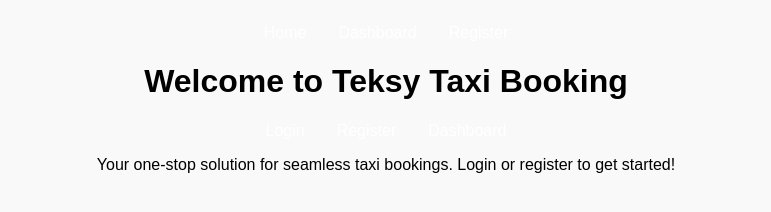
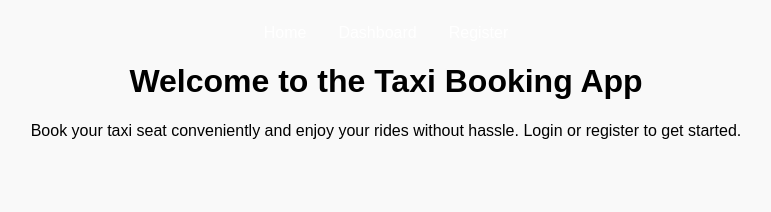
Before and after one commit to Tarto-4/taxi-booking-app, a React (Vite) app in the folder teksy/frontend/: page / in a window 1280 px wide. Shown: the part 348-560 px from the top of the page, without its empty margins (254-1025 px from the left). Built offline with nearby package versions, Linux system fonts and the light colour scheme.

Commit message:
Add files via upload

```diff
--- a/teksy/frontend/src/pages/Home.jsx
+++ b/teksy/frontend/src/pages/Home.jsx
@@ -3,15 +3,11 @@ import React from 'react';
 const Home = () => {
   return (
     <div className="container">
-      <h1>Welcome to Teksy Taxi Booking</h1>
-      <nav>
-        <a href="/login">Login</a>
-        <a href="/register">Register</a>
-        <a href="/dashboard">Dashboard</a>
-      </nav>
-      <main>
-        <p>Your one-stop solution for seamless taxi bookings. Login or register to get started!</p>
-      </main>
+      <h1>Welcome to the Taxi Booking App</h1>
+      <p>
+        Book your taxi seat conveniently and enjoy your rides without
+        hassle. Login or register to get started.
+      </p>
     </div>
   );
 };
```
